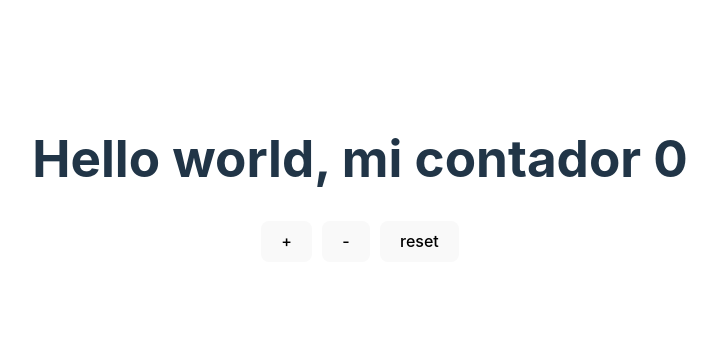
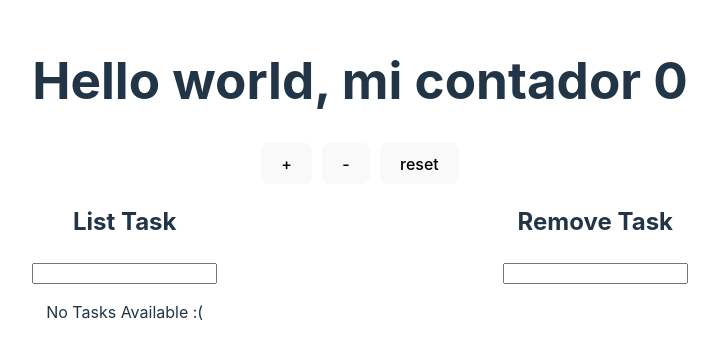
Before and after one commit to VictorOctavio/vue-js, a Vue app: page / in a window 1280 px wide. Shown: the part 221-580 px from the top of the page, without its empty margins (280-999 px from the left). Built offline with nearby package versions, Linux system fonts and the light colour scheme.

Commit message:
add crud task add and remove

```diff
--- a/src/ui/App.vue
+++ b/src/ui/App.vue
@@ -5,10 +5,14 @@
     :increment="increment"
     :reset="reset"
   />
+
+  <TaskList />
 </template>
 
 <script setup lang="ts">
+  import TaskList from './components/Tasklist.vue'
   import Count from './components/Count.vue'
+
   import { ref } from 'vue'
 
   const count = ref(0)
--- /dev/null
+++ b/src/ui/components/Tasklist.vue
@@ -0,0 +1,72 @@
+<template>
+    <div class="wrapper">
+        <div>
+            <h2>List Task</h2>
+            <input type="text" v-model="newTask" @keyup.enter="addTask">
+            <ul class="tasks-list">
+                <li class="tasks-list-li" v-if="tasks.length <= 0">No tasks available :(</li>
+                <li class="tasks-list-li" v-for="task in tasks" :key="task">{{ task }}</li>
+            </ul>
+        </div>
+
+        <div>
+            <h2>Remove Task</h2>
+            <div>
+                <input v-model="taskRemove" @keyup.enter="removeTask" type="text">
+            </div>
+        </div>
+    </div>
+</template>
+
+
+<script setup lang="ts">
+    import { ref } from 'vue'
+
+    const tasks = ref<string[]>([])
+    const newTask = ref<string>('')
+    const taskRemove = ref<string>('')
+
+    const addTask = () => {
+        if(!newTask.value.trim()){
+            return alert('Task cannot be empty');
+        }
+
+        if(tasks.value.includes(newTask.value.toLocaleLowerCase())){
+            return alert('Task already exists');
+        }
+
+        tasks.value.push(newTask.value.toLowerCase());
+        newTask.value = '';
+
+        alert('Task added successfully');
+    }
+
+    const removeTask = () => {
+        if(!taskRemove.value.trim()){
+            return alert('Task cannot be empty');
+        }
+
+        if(!tasks.value.includes(taskRemove.value.toLowerCase())){
+            return alert('Task does not exist');
+        }
+
+        tasks.value = tasks.value.filter(task => task !== taskRemove.value.toLocaleLowerCase());
+        taskRemove.value = '';
+
+        alert('Task removed successfully');
+    }
+</script>
+
+<style scoped>
+    .wrapper{
+        display: flex;
+        justify-content: space-between;
+    }
+    .tasks-list{
+        list-style-type: none;
+        padding: 0;
+    }
+    .tasks-list-li{
+        text-transform: capitalize;
+    }
+</style>
```
Also changed, not shown: src/ui/router/index.ts (added).
